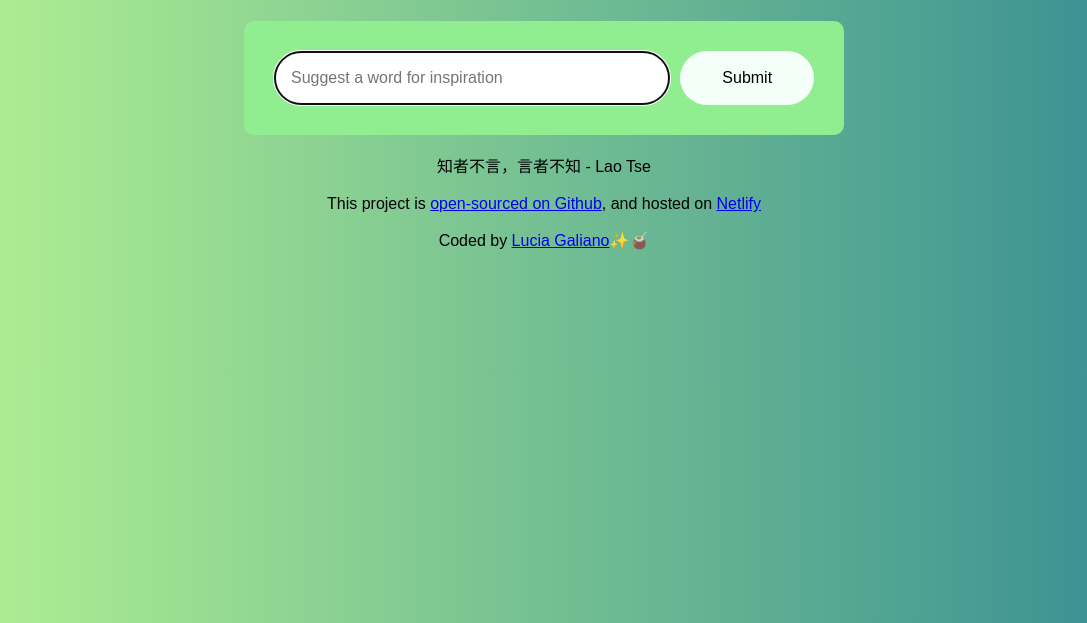
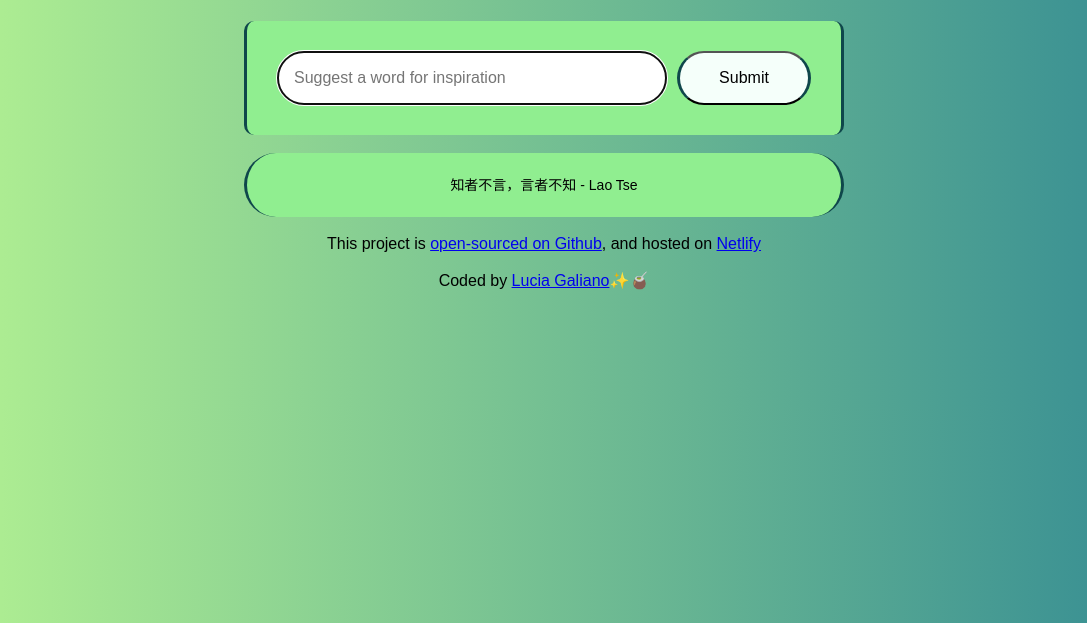
Before and after one commit to Lucia-Galiano/AI-Poem-Generator, a plain HTML site: page index.html in a window 1280 px wide. Shown: the part 177-800 px from the top of the page, without its empty margins (96-1183 px from the left). Drawn offline with Linux system fonts and the light colour scheme.

Commit message:
Update CSS pt. II

```diff
--- a/index.html
+++ b/index.html
@@ -22,7 +22,7 @@
         <input type="submit" class="submit" />
       </form>
     </br>
-      <div>知者不言，言者不知 - Lao Tse</div>
+      <div class="poem">知者不言，言者不知 - Lao Tse</div>
     </main>
 </br>
     <footer>
--- a/src/style.css
+++ b/src/style.css
@@ -17,6 +17,8 @@ form {
   padding: 30px;
   background-color: lightgreen;
   border-radius: 10px;
+  border-left: 3px solid rgb(15, 71, 75);
+  border-right: 3px solid rgb(15, 71, 75);
   display: flex;
 }
 
@@ -34,7 +36,19 @@ form {
   background: mintcream;
   width: 150px;
   font-size: 16px;
-  border: none;
+  border-left: 3px solid rgb(15, 71, 75);
+  border-right: 3px solid rgb(15, 71, 75);
   border-radius: 50px;
   padding: 14px 24px;
 }
+
+.poem {
+  font-size: 14px;
+  background-color: lightgreen;
+  padding: 20px;
+  line-height: 24px;
+  border-left: 3px solid rgb(15, 71, 75);
+  border-right: 3px solid rgb(15, 71, 75);
+  border-radius: 50px;
+  box-shadow: 0px 20px 60px rgba(65, 50, 100, 0);
+}
```
